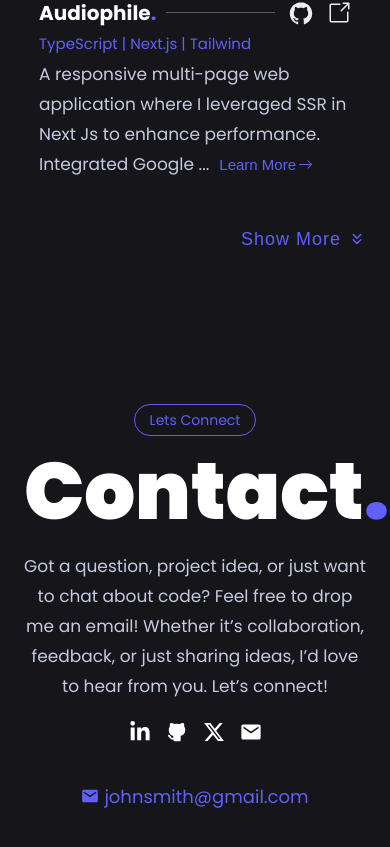
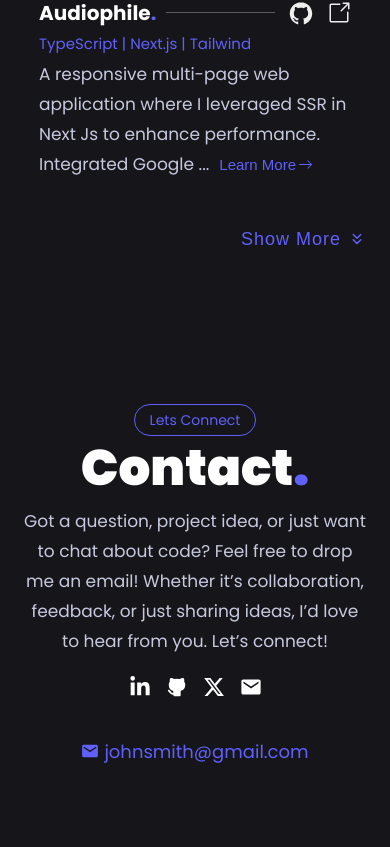
Before and after one commit to kaleckh/UpdatedPortfolio, a React (Vite) app: page / in a window 390 px wide. Shown: the part 3355-4202 px from the top of the page. Built offline with nearby package versions, Linux system fonts and the light colour scheme.

Commit message:
chore: make heading responsive

```diff
--- a/src/components/ContactSection.tsx
+++ b/src/components/ContactSection.tsx
@@ -12,7 +12,11 @@ const ContactContainer = styled.section`
 `;
 
 const ContactHeading = styled.h2`
-  font-size: 8rem;
+  font-size: 5rem;
+
+  @media screen and (min-width: 768px) {
+    font-size: 8rem;
+  }
 `;
 
 const ContactBadge = styled.span`
```
